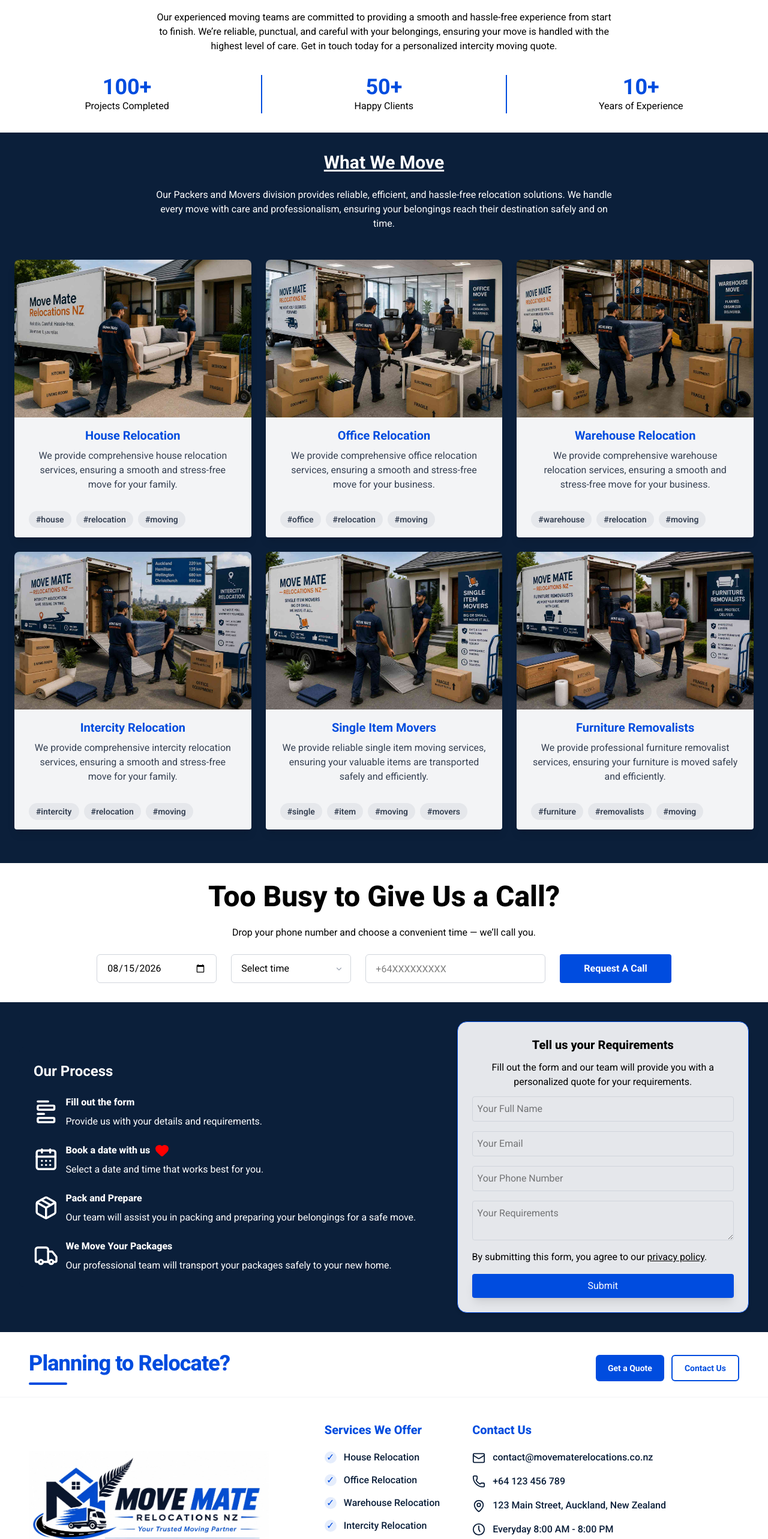
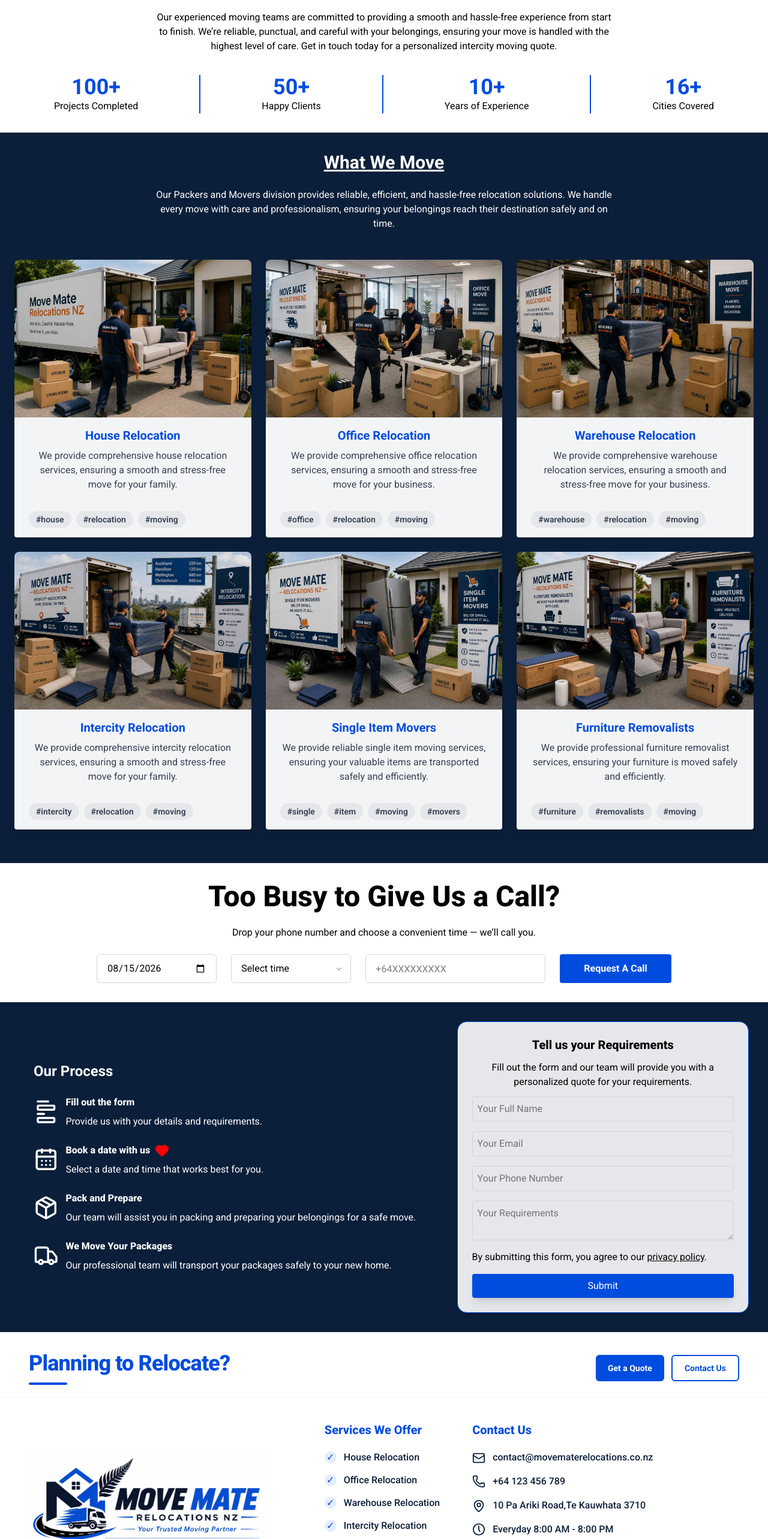
Before and after one commit to Gursimran-Singh-dcsa/move-mate, a Next.js app: page / in a window 1280 px wide. Shown: the part 1120-3686 px from the top of the page at 60% size. Built offline with nearby package versions, Linux system fonts and the light colour scheme.

Commit message:
Add: changes

```diff
--- a/shared/components/StepsAndQuote.tsx
+++ b/shared/components/StepsAndQuote.tsx
@@ -1,6 +1,5 @@
 "use client";
 
-import { title } from "node:process";
 import { useMemo } from "react";
 
 const Steps = () => {
--- a/shared/components/footer.tsx
+++ b/shared/components/footer.tsx
@@ -88,6 +88,9 @@ const Footer = () => {
                 {/* Email */}
                 <a
                   href="mailto:contact@movematerelocations.co.nz"
+                  target="_blank"
+                  rel="noopener noreferrer"
+                  aria-label="Email"
                   className="flex items-start gap-3 hover:text-primary transition-colors"
                 >
                   <svg
@@ -114,6 +117,9 @@ const Footer = () => {
                 {/* Phone */}
                 <a
                   href="tel:+64123456789"
+                  target="_blank"
+                  rel="noopener noreferrer"
+                  aria-label="Call us at +64 123 456 789"
                   className="flex items-center gap-3 hover:text-primary transition-colors"
                 >
                   <svg
@@ -135,7 +141,13 @@ const Footer = () => {
                 </a>
 
                 {/* Address */}
-                <div className="flex items-start gap-3">
+                <a
+                  className="flex items-start gap-3 cursor-pointer hover:text-primary transition-colors"
+                  href="https://www.google.com/maps/place/10+Pa+Ariki+Road,+Te+Kauwhata+3710,+New+Zealand/@-37.4158242,175.1507177,17z/data=!3m1!4b1!4m6!3m5!1s0x6d6d4456a1b379fd:0x4ea83c543c9a2659!8m2!3d-37.4158242!4d175.1532926!16s%2Fg%2F11sv2vtq_t?entry=ttu&g_ep=EgoyMDI2MDgxMi4wIKXMDSoASAFQAw%3D%3D"
+                  target="_blank"
+                  rel="noopener noreferrer"
+                  aria-label="10 Pa Ariki Road, Te Kauwhata 3710"
+                >
                   <svg
                     xmlns="http://www.w3.org/2000/svg"
                     width="22"
@@ -152,8 +164,8 @@ const Footer = () => {
                     <circle cx="12" cy="10" r="3" />
                   </svg>
 
-                  <span>123 Main Street, Auckland, New Zealand</span>
-                </div>
+                  <span>10 Pa Ariki Road,Te Kauwhata 3710</span>
+                </a>
 
                 {/* Timing */}
                 <div className="flex items-center gap-3">
--- a/shared/components/statistics.tsx
+++ b/shared/components/statistics.tsx
@@ -40,14 +40,14 @@ export const Statistics = () => {
           <span>Years of Experience</span>
         </div>
 
-        {/* <div className="w-[2px] bg-primary hidden lg:block" /> */}
+        <div className="w-[2px] bg-primary hidden lg:block" />
 
-        {/* <div className="flex flex-col items-center">
+        <div className="flex flex-col items-center">
           <span className="text-4xl font-bold text-primary">
-            <CountUp end={25} />
+            <CountUp end={16} />
           </span>
           <span>Cities Covered</span>
-        </div> */}
+        </div>
 
         {/* <div className="w-[2px] bg-primary hidden lg:block" /> */}
 
```
